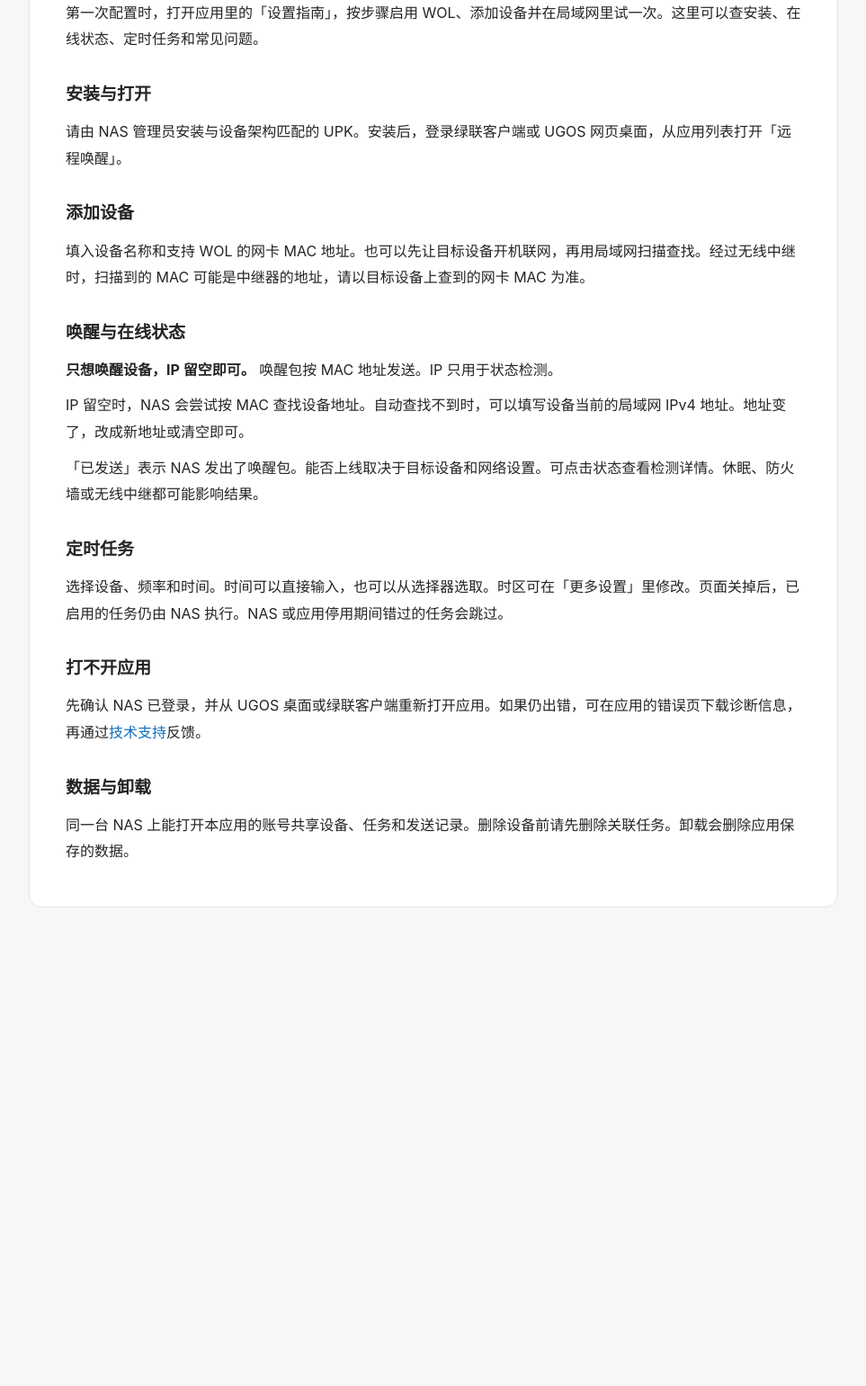
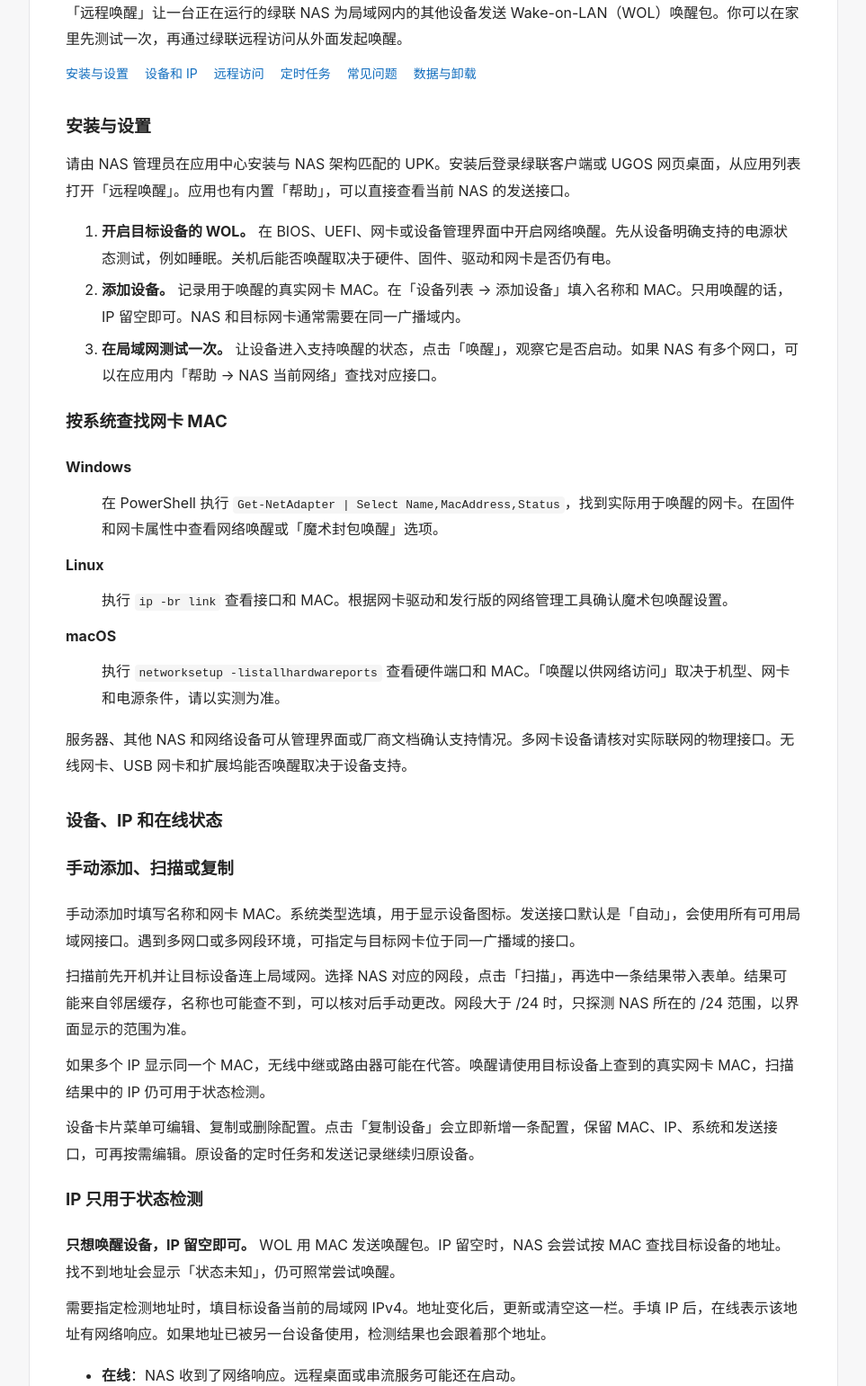
Before and after one commit to blowingwind05/ugos-wol, a plain HTML site: page docs/help.html in a window 1280 px wide. Shown: the part 177-1718 px from the top of the page at 90% size, without its empty margins (158-1121 px from the left). Before the commit the page ends 1218 px from the top, so only its background shows below. Drawn offline with Linux system fonts and the light colour scheme.

Commit message:
Expand the online user guide

```diff
--- a/docs/help.html
+++ b/docs/help.html
@@ -1,23 +1,98 @@
-<!doctype html><html lang="zh-CN"><head><meta charset="utf-8"><meta name="viewport" content="width=device-width,initial-scale=1"><meta name="color-scheme" content="light"><title>使用帮助 · 远程唤醒</title><link rel="stylesheet" href="legal.css"></head><body><main><nav><a href="about.html">应用介绍</a><a href="help.html">帮助</a><a href="privacy.html">隐私政策</a><a href="agreement.html">许可协议</a><a href="permissions.html">权限说明</a><a href="support.html">支持</a></nav><h1>使用帮助</h1>
-<p>第一次配置时，打开应用里的「设置指南」，按步骤启用 WOL、添加设备并在局域网里试一次。这里可以查安装、在线状态、定时任务和常见问题。</p>
+<!doctype html>
+<html lang="zh-CN">
+<head>
+<meta charset="utf-8">
+<meta name="viewport" content="width=device-width,initial-scale=1">
+<meta name="color-scheme" content="light">
+<title>使用帮助 · 远程唤醒</title>
+<link rel="stylesheet" href="legal.css">
+</head>
+<body>
+<main>
+<nav aria-label="站点导航">
+<a href="about.html">应用介绍</a>
+<a href="help.html" aria-current="page">帮助</a>
+<a href="support.html">技术支持</a>
+</nav>
+<h1>使用帮助</h1>
+<p>「远程唤醒」让一台正在运行的绿联 NAS 为局域网内的其他设备发送 Wake-on-LAN（WOL）唤醒包。你可以在家里先测试一次，再通过绿联远程访问从外面发起唤醒。</p>
+<nav aria-label="本页目录">
+<a href="#start">安装与设置</a>
+<a href="#devices">设备和 IP</a>
+<a href="#remote">远程访问</a>
+<a href="#schedule">定时任务</a>
+<a href="#troubleshoot">常见问题</a>
+<a href="#data">数据与卸载</a>
+</nav>
 
-<h2>安装与打开</h2>
-<p>请由 NAS 管理员安装与设备架构匹配的 UPK。安装后，登录绿联客户端或 UGOS 网页桌面，从应用列表打开「远程唤醒」。</p>
+<section aria-labelledby="start">
+<h2 id="start">安装与设置</h2>
+<p>请由 NAS 管理员在应用中心安装与 NAS 架构匹配的 UPK。安装后登录绿联客户端或 UGOS 网页桌面，从应用列表打开「远程唤醒」。应用也有内置「帮助」，可以直接查看当前 NAS 的发送接口。</p>
+<ol>
+<li><strong>开启目标设备的 WOL。</strong> 在 BIOS、UEFI、网卡或设备管理界面中开启网络唤醒。先从设备明确支持的电源状态测试，例如睡眠。关机后能否唤醒取决于硬件、固件、驱动和网卡是否仍有电。</li>
+<li><strong>添加设备。</strong> 记录用于唤醒的真实网卡 MAC。在「设备列表 → 添加设备」填入名称和 MAC。只用唤醒的话，IP 留空即可。NAS 和目标网卡通常需要在同一广播域内。</li>
+<li><strong>在局域网测试一次。</strong> 让设备进入支持唤醒的状态，点击「唤醒」，观察它是否启动。如果 NAS 有多个网口，可以在应用内「帮助 → NAS 当前网络」查找对应接口。</li>
+</ol>
 
-<h2>添加设备</h2>
-<p>填入设备名称和支持 WOL 的网卡 MAC 地址。也可以先让目标设备开机联网，再用局域网扫描查找。经过无线中继时，扫描到的 MAC 可能是中继器的地址，请以目标设备上查到的网卡 MAC 为准。</p>
+<h3>按系统查找网卡 MAC</h3>
+<dl>
+<dt><strong>Windows</strong></dt><dd><p>在 PowerShell 执行 <code>Get-NetAdapter | Select Name,MacAddress,Status</code>，找到实际用于唤醒的网卡。在固件和网卡属性中查看网络唤醒或「魔术封包唤醒」选项。</p></dd>
+<dt><strong>Linux</strong></dt><dd><p>执行 <code>ip -br link</code> 查看接口和 MAC。根据网卡驱动和发行版的网络管理工具确认魔术包唤醒设置。</p></dd>
+<dt><strong>macOS</strong></dt><dd><p>执行 <code>networksetup -listallhardwareports</code> 查看硬件端口和 MAC。「唤醒以供网络访问」取决于机型、网卡和电源条件，请以实测为准。</p></dd>
+</dl>
+<p>服务器、其他 NAS 和网络设备可从管理界面或厂商文档确认支持情况。多网卡设备请核对实际联网的物理接口。无线网卡、USB 网卡和扩展坞能否唤醒取决于设备支持。</p>
+</section>
 
-<h2>唤醒与在线状态</h2>
-<p><strong>只想唤醒设备，IP 留空即可。</strong> 唤醒包按 MAC 地址发送。IP 只用于状态检测。</p>
-<p>IP 留空时，NAS 会尝试按 MAC 查找设备地址。自动查找不到时，可以填写设备当前的局域网 IPv4 地址。地址变了，改成新地址或清空即可。</p>
-<p>「已发送」表示 NAS 发出了唤醒包。能否上线取决于目标设备和网络设置。可点击状态查看检测详情。休眠、防火墙或无线中继都可能影响结果。</p>
+<section aria-labelledby="devices">
+<h2 id="devices">设备、IP 和在线状态</h2>
+<h3>手动添加、扫描或复制</h3>
+<p>手动添加时填写名称和网卡 MAC。系统类型选填，用于显示设备图标。发送接口默认是「自动」，会使用所有可用局域网接口。遇到多网口或多网段环境，可指定与目标网卡位于同一广播域的接口。</p>
+<p>扫描前先开机并让目标设备连上局域网。选择 NAS 对应的网段，点击「扫描」，再选中一条结果带入表单。结果可能来自邻居缓存，名称也可能查不到，可以核对后手动更改。网段大于 /24 时，只探测 NAS 所在的 /24 范围，以界面显示的范围为准。</p>
+<p>如果多个 IP 显示同一个 MAC，无线中继或路由器可能在代答。唤醒请使用目标设备上查到的真实网卡 MAC，扫描结果中的 IP 仍可用于状态检测。</p>
+<p>设备卡片菜单可编辑、复制或删除配置。点击「复制设备」会立即新增一条配置，保留 MAC、IP、系统和发送接口，可再按需编辑。原设备的定时任务和发送记录继续归原设备。</p>
 
-<h2>定时任务</h2>
-<p>选择设备、频率和时间。时间可以直接输入，也可以从选择器选取。时区可在「更多设置」里修改。页面关掉后，已启用的任务仍由 NAS 执行。NAS 或应用停用期间错过的任务会跳过。</p>
+<h3>IP 只用于状态检测</h3>
+<p><strong>只想唤醒设备，IP 留空即可。</strong> WOL 用 MAC 发送唤醒包。IP 留空时，NAS 会尝试按 MAC 查找目标设备的地址。找不到地址会显示「状态未知」，仍可照常尝试唤醒。</p>
+<p>需要指定检测地址时，填目标设备当前的局域网 IPv4。地址变化后，更新或清空这一栏。手填 IP 后，在线表示该地址有网络响应。如果地址已被另一台设备使用，检测结果也会跟着那个地址。</p>
+<ul>
+<li><strong>在线</strong>：NAS 收到了网络响应。远程桌面或串流服务可能还在启动。</li>
+<li><strong>未响应</strong>：NAS 没有探测到响应。检查目标是否已启动、防火墙是否拦截，以及网络是否可达。</li>
+<li><strong>状态未知</strong>：当前无法确认地址或完成检测。点击状态可查看具体原因和检测时间。</li>
+</ul>
+</section>
 
-<h2>打不开应用</h2>
-<p>先确认 NAS 已登录，并从 UGOS 桌面或绿联客户端重新打开应用。如果仍出错，可在应用的错误页下载诊断信息，再通过<a href="support.html">技术支持</a>反馈。</p>
+<section aria-labelledby="remote">
+<h2 id="remote">在外网唤醒</h2>
+<p>局域网测试成功后，从已配置好的绿联远程访问入口打开 NAS 上的「远程唤醒」，点击目标设备。NAS 在家里的局域网发包，需要保持运行。如果 NAS 已关机，需要先通过其他方式让 NAS 开机。</p>
+<p>设备启动后，再通过平时使用的远程桌面、设备管理工具或串流软件连接。请先配置这些软件自己的连接方式。</p>
+</section>
 
-<h2>数据与卸载</h2>
-<p>同一台 NAS 上能打开本应用的账号共享设备、任务和发送记录。删除设备前请先删除关联任务。卸载会删除应用保存的数据。</p>
-</main></body></html>
+<section aria-labelledby="schedule">
+<h2 id="schedule">定时任务</h2>
+<ol>
+<li>进入「定时任务 → 新建任务」，选择设备和频率。支持每天、工作日、周末、自定义星期和仅一次。</li>
+<li>选择或直接输入时间。仅一次任务还需选择日期。「更多设置」可以更改名称和时区。</li>
+<li>保存并启用后，检查任务卡片里的下次执行时间。工作日按周一到周五，周末按周六和周日，节假日调休需要手动处理。</li>
+</ol>
+<p>关闭页面后，已启用的任务由 NAS 后台执行。NAS 或应用停用期间错过的任务会跳过。要暂停可以关闭任务开关。删设备前，请先删除关联的任务。</p>
+</section>
+
+<section aria-labelledby="troubleshoot">
+<h2 id="troubleshoot">常见问题</h2>
+<h3>显示「已发送」，设备没有启动</h3>
+<p>「已发送」说明 NAS 发出了包。请依次核对目标网卡 MAC、目标电源状态、网卡待机供电和 NAS 选择的发送接口。访客网络、AP 隔离、不同 VLAN 或无线中继可能挡住广播。建议先让 NAS 和设备接到同一局域网测试。</p>
+<h3>扫描找不到设备</h3>
+<p>确认设备开机联网，并选择与它相连的 NAS 网段。查看弹出的实际扫描范围。仍然找不到时，可到目标设备上查询网卡 MAC 后手动添加。</p>
+<h3>到了时间任务没有唤醒</h3>
+<p>在任务卡片核对开关、时区、频率和下次执行时间。若任务已运行，打开「发送记录」查发包结果。发送成功但设备没起时，按上面的唤醒步骤排查；没有记录时，确认当时 NAS 和应用都在运行。</p>
+<h3>打不开应用</h3>
+<p>确认已登录绿联客户端或 UGOS 网页桌面，再从应用列表重新打开。若错误页提供「下载诊断信息」，可以将诊断文件和复现步骤发给<a href="support.html">技术支持</a>。同时附上应用和 UGOS 版本、NAS 型号与使用入口，提交前遮盖个人信息和登录令牌。</p>
+</section>
+
+<section aria-labelledby="data">
+<h2 id="data">数据与卸载</h2>
+<p>同一台 NAS 上能打开本应用的账号共享设备、任务和发送记录，这些数据保存在 NAS 上。发送记录保留最近 100 条。卸载会删除本应用保存的数据，重要配置请提前保存。详见<a href="privacy.html">隐私与数据</a>。</p>
+</section>
+</main>
+</body>
+</html>
```
